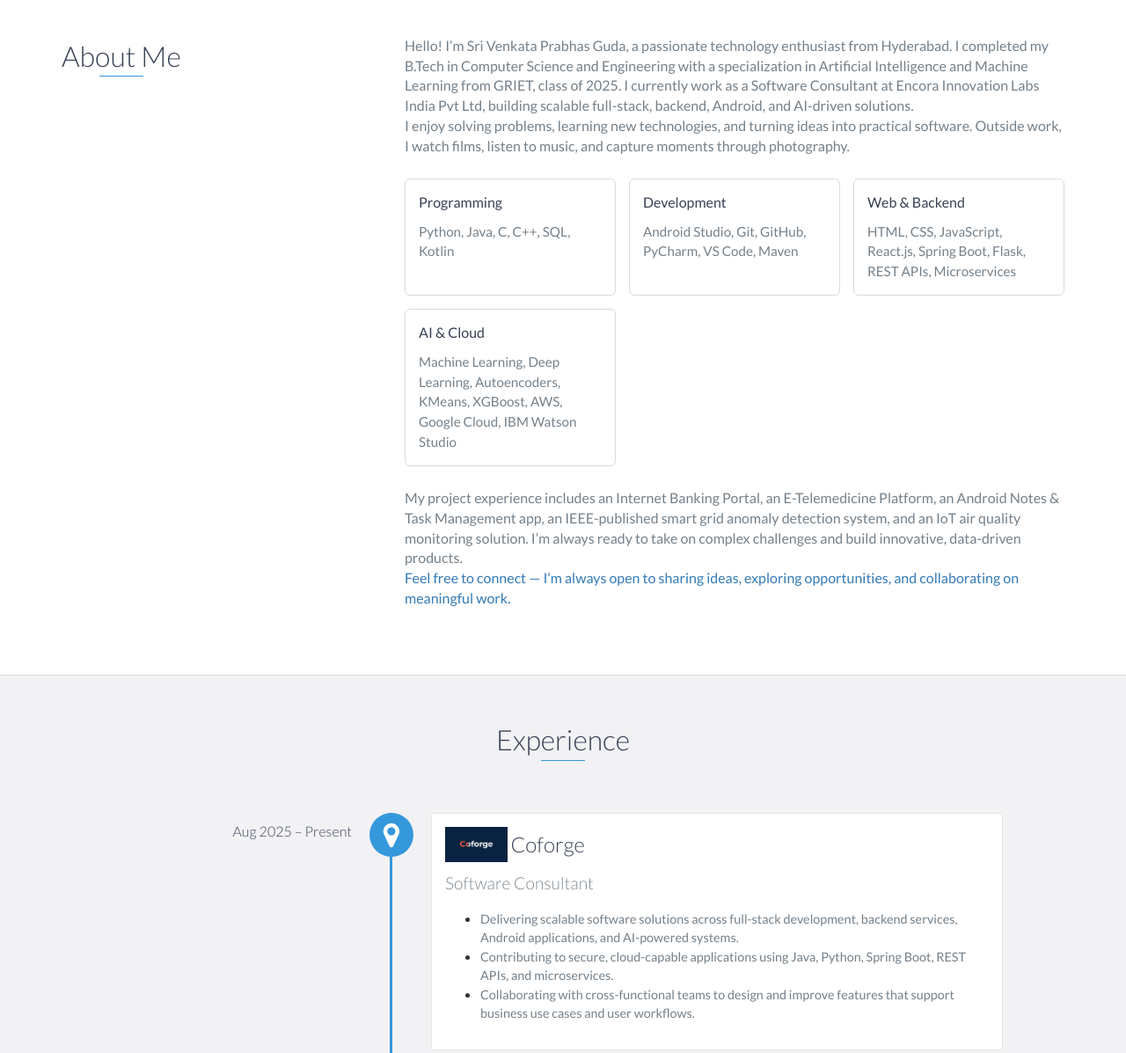
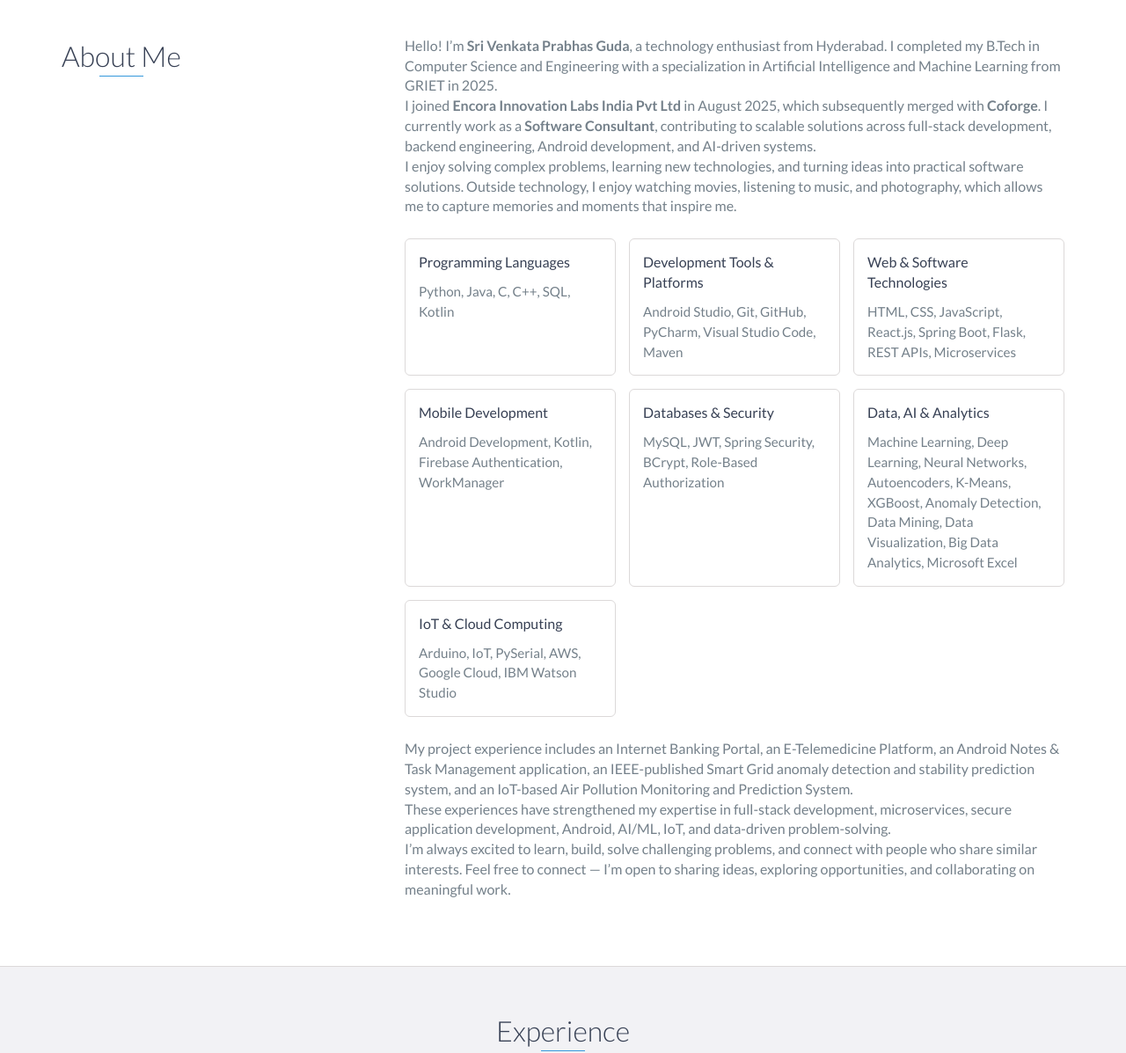
Before and after one commit to prabhasg03/Portfolio_Website, a website: page index.html in a window 1280 px wide. Shown: the part 880-2077 px from the top of the page at 88% size. Drawn offline with nearby package versions, Linux system fonts and the light colour scheme.

Commit message:
Revise 'About Me' section with updated details
Updated the 'About Me' section with more detailed information about background, skills, and project experience. Enhanced the structure and readability of the content.

```diff
--- a/index.html
+++ b/index.html
@@ -94,29 +94,100 @@
             <div class="col-md-4">
                 <h2 class="heading">About Me</h2>
             </div>
+
             <div class="col-md-8">
-                    <p>Hello! I’m Sri Venkata Prabhas Guda, a passionate technology enthusiast from Hyderabad. I completed my B.Tech in Computer Science and Engineering with a specialization in Artificial Intelligence and Machine Learning from GRIET, class of 2025. I currently work as a Software Consultant at Encora Innovation Labs India Pvt Ltd, building scalable full-stack, backend, Android, and AI-driven solutions.</p>
-                    <p>I enjoy solving problems, learning new technologies, and turning ideas into practical software. Outside work, I watch films, listen to music, and capture moments through photography.</p>
+                <p>
+                    Hello! I’m <strong>Sri Venkata Prabhas Guda</strong>, a technology enthusiast from Hyderabad.
+                    I completed my B.Tech in Computer Science and Engineering with a specialization in
+                    Artificial Intelligence and Machine Learning from GRIET in 2025.
+                </p>
+
+                <p>
+                    I joined <strong>Encora Innovation Labs India Pvt Ltd</strong> in August 2025,
+                    which subsequently merged with <strong>Coforge</strong>. I currently work as a
+                    <strong>Software Consultant</strong>, contributing to scalable solutions across
+                    full-stack development, backend engineering, Android development, and AI-driven systems.
+                </p>
+
+                <p>
+                    I enjoy solving complex problems, learning new technologies, and turning ideas into
+                    practical software solutions. Outside technology, I enjoy watching movies, listening
+                    to music, and photography, which allows me to capture memories and moments that inspire me.
+                </p>
+
                 <div class="about-lists">
+
                     <div class="about-block">
-                            <h4>Programming</h4>
-                            <p>Python, Java, C, C++, SQL, Kotlin</p>
+                        <h4>Programming Languages</h4>
+                        <p>
+                            Python, Java, C, C++, SQL, Kotlin
+                        </p>
                     </div>
+
                     <div class="about-block">
-                            <h4>Development</h4>
-                            <p>Android Studio, Git, GitHub, PyCharm, VS Code, Maven</p>
+                        <h4>Development Tools & Platforms</h4>
+                        <p>
+                            Android Studio, Git, GitHub, PyCharm, Visual Studio Code, Maven
+                        </p>
                     </div>
+
                     <div class="about-block">
-                            <h4>Web & Backend</h4>
-                            <p>HTML, CSS, JavaScript, React.js, Spring Boot, Flask, REST APIs, Microservices</p>
+                        <h4>Web & Software Technologies</h4>
+                        <p>
+                            HTML, CSS, JavaScript, React.js, Spring Boot, Flask, REST APIs, Microservices
+                        </p>
                     </div>
+
                     <div class="about-block">
-                            <h4>AI & Cloud</h4>
-                            <p>Machine Learning, Deep Learning, Autoencoders, KMeans, XGBoost, AWS, Google Cloud, IBM Watson Studio</p>
+                        <h4>Mobile Development</h4>
+                        <p>
+                            Android Development, Kotlin, Firebase Authentication, WorkManager
+                        </p>
                     </div>
+
+                    <div class="about-block">
+                        <h4>Databases & Security</h4>
+                        <p>
+                            MySQL, JWT, Spring Security, BCrypt, Role-Based Authorization
+                        </p>
                     </div>
-                    <p>My project experience includes an Internet Banking Portal, an E-Telemedicine Platform, an Android Notes & Task Management app, an IEEE-published smart grid anomaly detection system, and an IoT air quality monitoring solution. I’m always ready to take on complex challenges and build innovative, data-driven products.</p>
-                    <p><a href="#contact">Feel free to connect — I’m always open to sharing ideas, exploring opportunities, and collaborating on meaningful work.</a></p>
+
+                    <div class="about-block">
+                        <h4>Data, AI & Analytics</h4>
+                        <p>
+                            Machine Learning, Deep Learning, Neural Networks, Autoencoders,
+                            K-Means, XGBoost, Anomaly Detection, Data Mining,
+                            Data Visualization, Big Data Analytics, Microsoft Excel
+                        </p>
+                    </div>
+
+                    <div class="about-block">
+                        <h4>IoT & Cloud Computing</h4>
+                        <p>
+                            Arduino, IoT, PySerial, AWS, Google Cloud, IBM Watson Studio
+                        </p>
+                    </div>
+
+                </div>
+
+                <p>
+                    My project experience includes an Internet Banking Portal, an E-Telemedicine Platform,
+                    an Android Notes & Task Management application, an IEEE-published Smart Grid anomaly
+                    detection and stability prediction system, and an IoT-based Air Pollution Monitoring
+                    and Prediction System.
+                </p>
+
+                <p>
+                    These experiences have strengthened my expertise in full-stack development,
+                    microservices, secure application development, Android, AI/ML, IoT, and
+                    data-driven problem-solving.
+                </p>
+
+                <p>
+                    I’m always excited to learn, build, solve challenging problems, and connect with
+                    people who share similar interests. Feel free to connect — I’m open to sharing ideas,
+                    exploring opportunities, and collaborating on meaningful work.
+                </p>
             </div>
         </div>
     </div>
```
Lines whose indentation alone changed are shown as unchanged.
